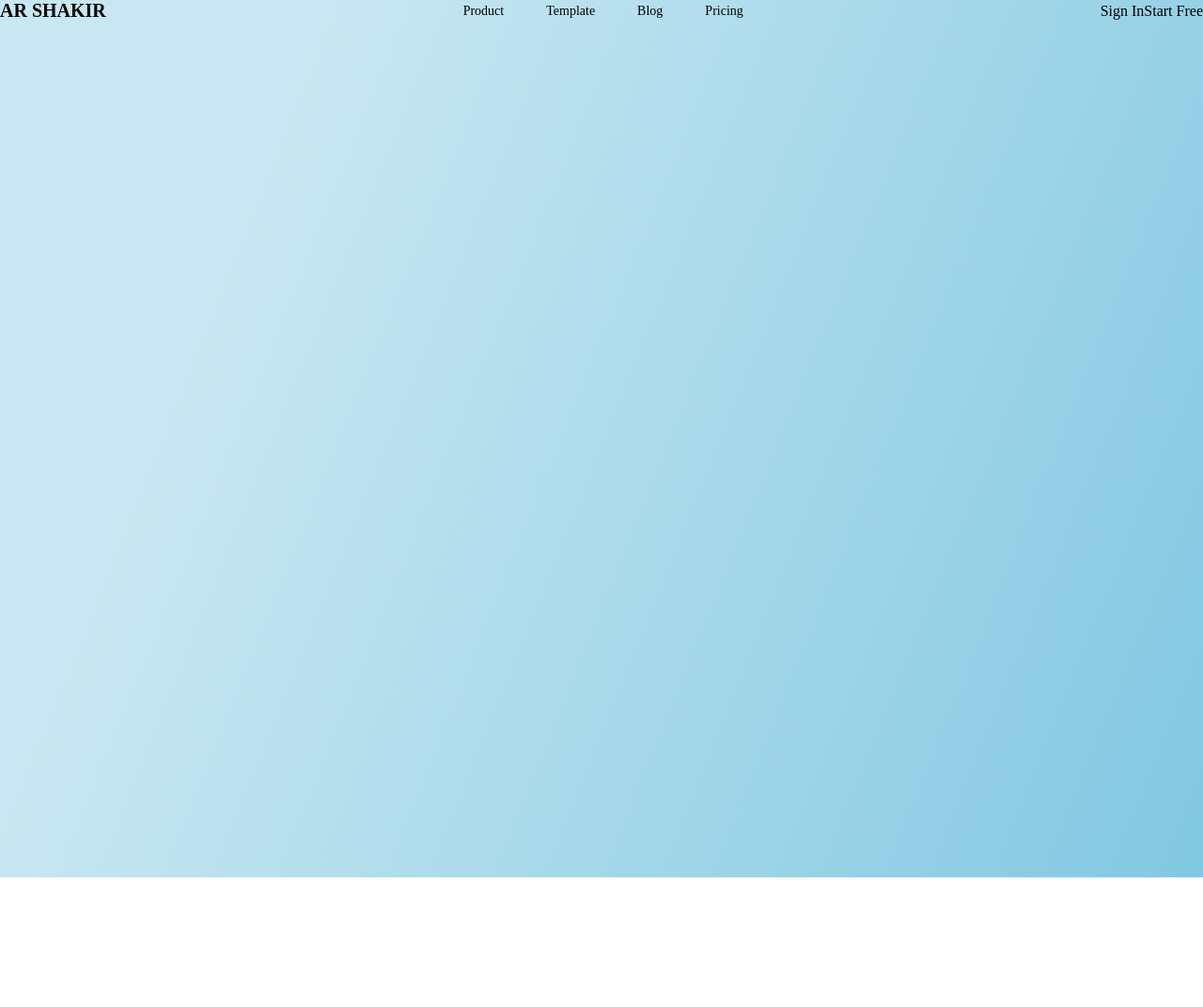
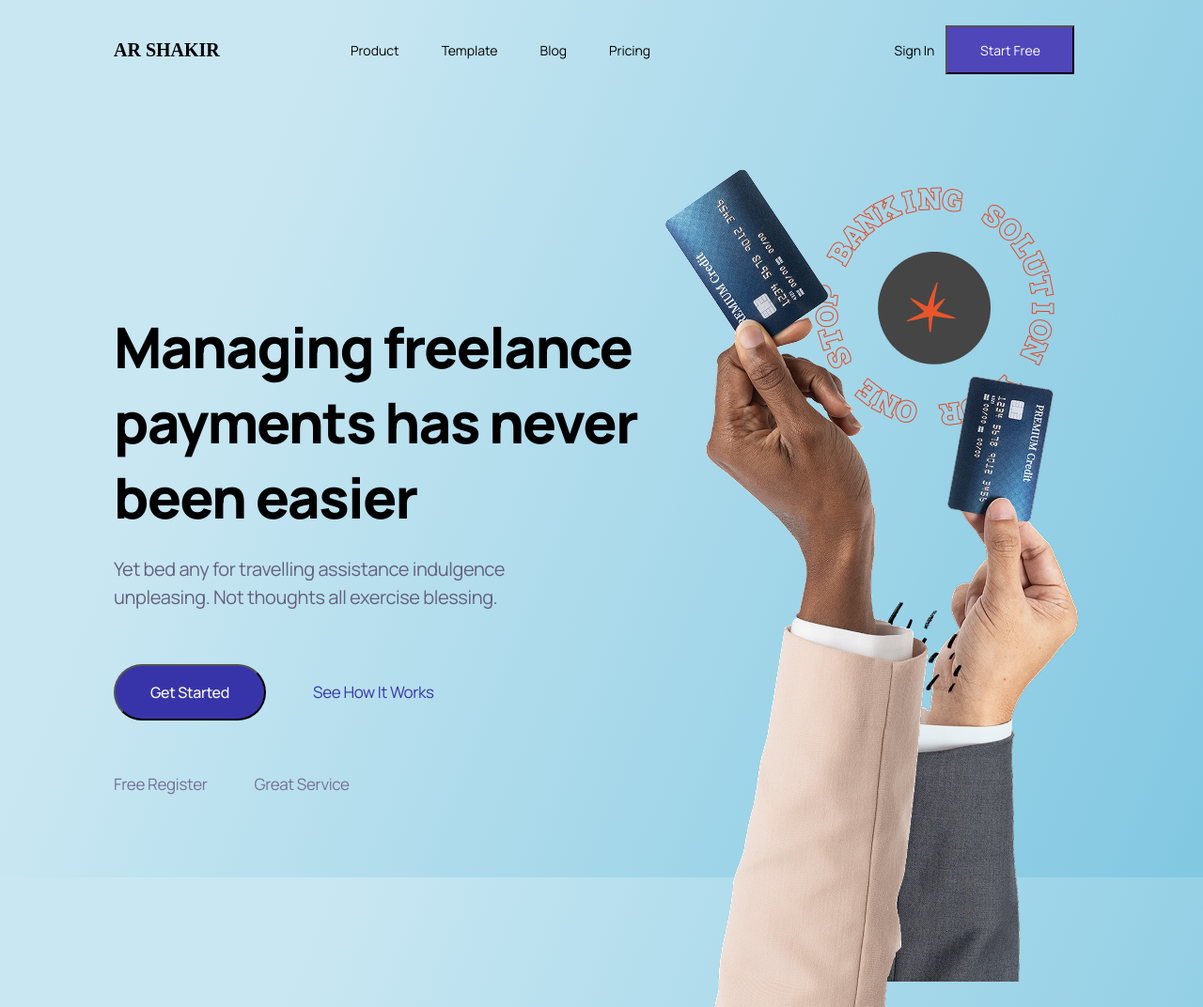
Before and after one commit to surakshapokhrel/intuji-frontend-internship-challenge, a plain HTML site: page index.html in a window 1280 px wide. Shown: the top 1072 px of the page at 94% size. Before the commit the page ends 934 px from the top, so only its background shows below. Drawn offline with Linux system fonts and the light colour scheme.

Commit message:
Add navigation bar and main hero section with headline, buttons, and image

```diff
--- a/index.html
+++ b/index.html
@@ -4,21 +4,56 @@
     <meta charset="UTF-8" />
     <meta name="viewport" content="width=device-width, initial-scale=1.0" />
     <title>Document</title>
+    <link rel="preconnect" href="https://fonts.googleapis.com" />
+    <link rel="preconnect" href="https://fonts.gstatic.com" crossorigin />
+    <link
+      href="https://fonts.googleapis.com/css2?family=Manrope:wght@200..800&display=swap"
+      rel="stylesheet"
+    />
+
     <link rel="stylesheet" href="style.css" />
   </head>
   <body>
-    <nav class="mainnav">
+    <nav>
       <div class="navleft">AR Shakir</div>
       <div class="navmiddle">
-        <li>Product</li>
-        <li>Template</li>
-        <li>Blog</li>
-        <li>Pricing</li>
+        <div>Product</div>
+        <div>Template</div>
+        <div>Blog</div>
+        <div>Pricing</div>
       </div>
       <div class="navright">
-        <li>Sign In</li>
-        <li>Start Free</li>
+        <div class="signin-link">Sign In</div>
+        <button>Start Free</button>
       </div>
     </nav>
+
+    <!-- Main Section -->
+    <section class="main-section">
+      <div class="text-content">
+        <h1>Managing freelance payments has never been easier</h1>
+        <p>
+          Yet bed any for travelling assistance indulgence unpleasing. Not
+          thoughts all exercise blessing.
+        </p>
+
+        <div class="btn-row">
+          <button class="btn-get-started">Get Started</button>
+          <div class="btn-how-it-works">See How It Works</div>
+        </div>
+
+        <div class="info-row">
+          <div>Free Register</div>
+          <div>Great Service</div>
+        </div>
+      </div>
+
+      <div class="image-content">
+        <img
+          src="./images/Group 686 (4).png"
+          alt="Hands holding credit cards"
+        />
+      </div>
+    </section>
   </body>
 </html>
--- a/style.css
+++ b/style.css
@@ -9,10 +9,14 @@ body {
   flex-shrink: 0;
   background: linear-gradient(292deg, #62bada -35.02%, #c9e7f2 78.96%);
 }
-.mainnav {
+nav {
   display: flex;
   align-items: center;
   justify-content: space-between;
+  padding: 53px 121px;
+  width: 1202px;
+  height: 52px;
+  flex-shrink: 0;
 }
 .navleft {
   color: #000000;
@@ -23,11 +27,44 @@ body {
   font-weight: 700;
   line-height: normal;
   text-transform: uppercase;
+  width: 99px fixed;
+  height: 25px fixed;
 }
 .navmiddle {
   display: flex;
-  list-style: none;
+
   color: #000000;
+  width: 322px;
+  height: 19px;
+  flex-shrink: 0;
+  text-align: center;
+  font-family: Manrope;
+  font-size: 14px;
+  font-style: normal;
+  font-weight: 400;
+  line-height: normal;
+  gap: 45px;
+  position: absolute;
+  right: 585px;
+}
+.navright {
+  display: inline-flex;
+  justify-content: center;
+  align-items: center;
+  gap: 12px;
+  width: 231px;
+  height: 52px;
+  flex-shrink: 0;
+  position: absolute;
+  right: 117px;
+}
+
+.navright button {
+  width: 137px;
+  height: 52px;
+  flex-shrink: 0;
+  background: var(--Pallet-3-Primary, #4f46ba);
+  color: #fff;
 
   text-align: center;
   font-family: Manrope;
@@ -35,9 +72,107 @@ body {
   font-style: normal;
   font-weight: 400;
   line-height: normal;
-  gap: 45px;
 }
-.navright {
+.signin-link {
+  color: #000;
+
+  text-align: center;
+  font-family: Manrope;
+  font-size: 14px;
+  font-style: normal;
+  font-weight: 400;
+  line-height: normal;
+}
+.main-section {
   display: flex;
-  list-style: none;
+  gap: 60px;
+  align-items: center;
+  /* max-width: 1200px; */
+  margin: 0 auto;
+  position: absolute;
 }
+.text-content {
+  width: 646px;
+  height: 521px;
+  flex-shrink: 0;
+  padding: 0px 121px;
+}
+.text-content h1 {
+  color: #000000;
+  width: 646px;
+  font-family: Manrope;
+  font-size: 60px;
+  font-style: normal;
+  font-weight: 800;
+  line-height: 80px; /* 133.333% */
+  letter-spacing: -1.8px;
+  margin-bottom: 22px;
+}
+.text-content p {
+  color: #64607d;
+  width: 510px;
+  font-family: Manrope;
+  font-size: 20px;
+  font-style: normal;
+  font-weight: 400;
+  line-height: 30px; /* 150% */
+  letter-spacing: -0.4px;
+  height: 60px fixed;
+  width: 510px fixed;
+  margin-bottom: 56px;
+}
+.btn-row {
+  display: flex;
+  align-items: center;
+  gap: 50px;
+
+  margin-bottom: 53px;
+}
+.btn-get-started {
+  width: 162px;
+  height: 60px;
+  flex-shrink: 0;
+  border-radius: 47px;
+  background: var(--Pallet-4-Primary, #3734a9);
+  color: #fff;
+
+  text-align: center;
+  font-family: Manrope;
+  font-size: 16px;
+  font-style: normal;
+  font-weight: 500;
+  line-height: 30px; /* 187.5% */
+  letter-spacing: -0.32px;
+}
+.btn-how-it-works {
+  color: var(--Pallet-4-Primary, #3734a9);
+  font-family: Manrope;
+  font-size: 17px;
+  font-style: normal;
+  font-weight: 400;
+  line-height: 30px; /* 176.471% */
+  letter-spacing: -0.34px;
+}
+.info-row {
+  width: 280px;
+  height: 30px;
+  flex-shrink: 0;
+  display: flex;
+  gap: 50px;
+
+  align-items: center;
+  color: #757095;
+
+  font-family: Manrope;
+  font-size: 17px;
+  font-style: normal;
+  font-weight: 400;
+  line-height: 30px; /* 176.471% */
+  letter-spacing: -0.34px;
+}
+.image-content {
+  width: 508.639px;
+  height: 966px;
+  flex-shrink: 0;
+  top: 71px;
+}
```
Also changed, not shown: images/24.png (added), images/62.png (added), images/80.png (added), images/Group (1).png (added), images/Group (2).png (added), images/Group (3).png (added), images/Group (4).png (added), images/Group (5).png (added), images/Group (6).png (added), images/Group 686 (2).png (added), images/Group 686 (3).png (added), images/Group 686 (4).png (added), images/Group.png (added).
